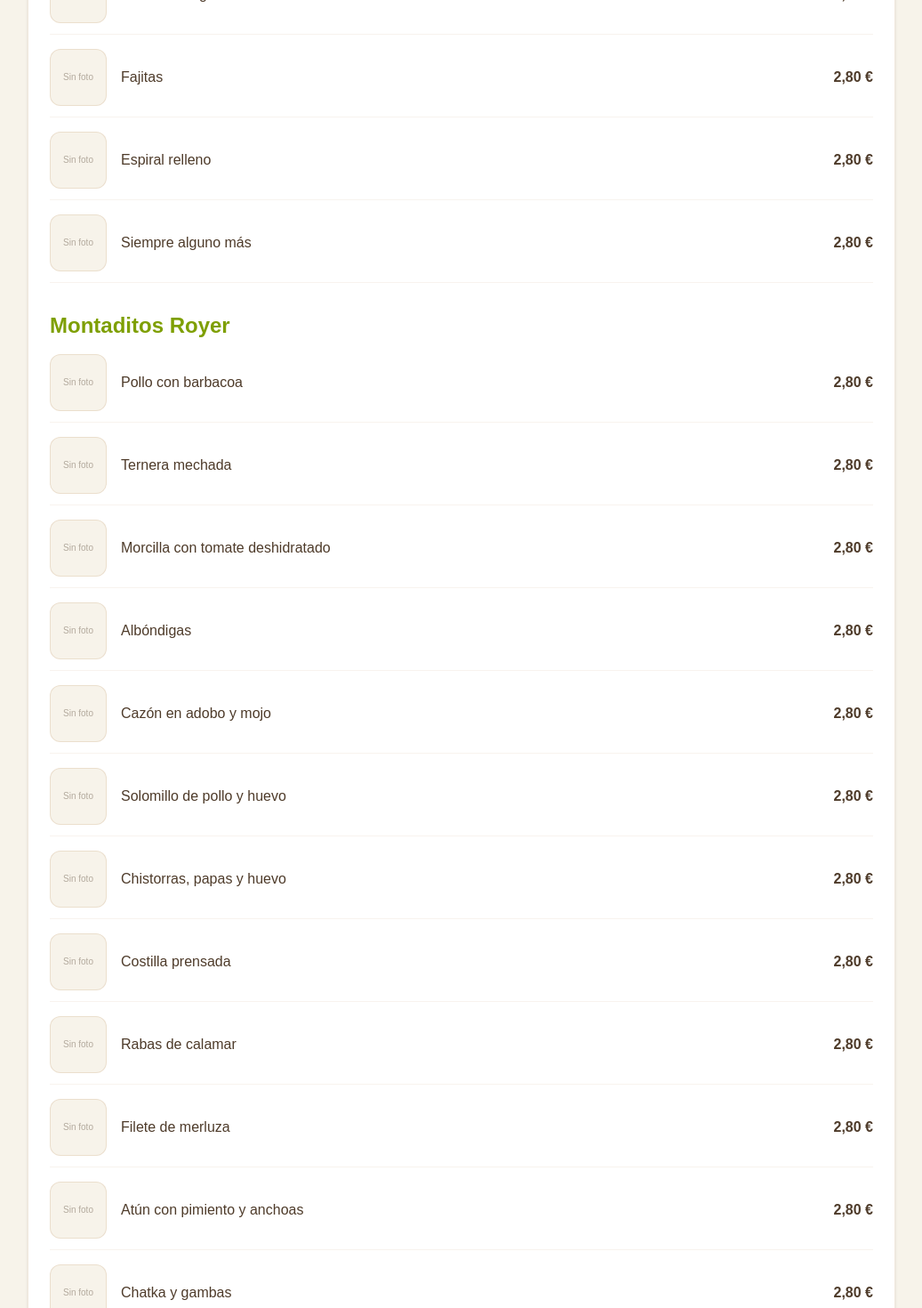
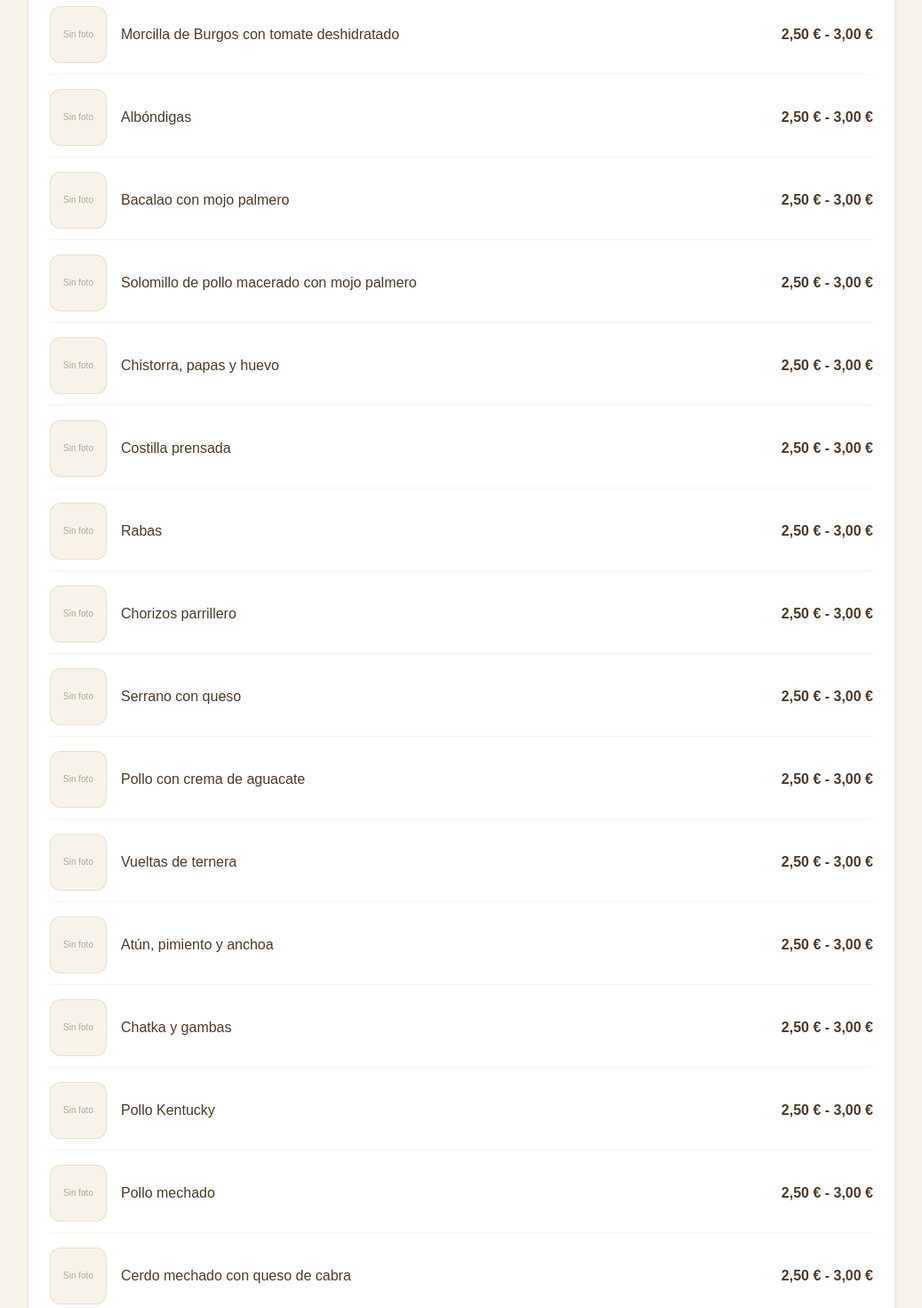
Before and after one commit to jorgemc174/encurtidos-antequera, a React (Vite) app: page /carta-galdar in a window 1280 px wide. Shown: the part 980-2450 px from the top of the page at 89% size, without its empty margins (121-1158 px from the left). Built offline with nearby package versions, Linux system fonts and the light colour scheme.

Commit message:
carta galdar

```diff
--- a/src/pages/CartaGaldar.jsx
+++ b/src/pages/CartaGaldar.jsx
@@ -4,164 +4,142 @@
   const categorias = [
     {
       nombre: { es: "Montaditos", en: "Mini sandwiches" },
-      subcategorias: [
-        {
-          nombre: { es: "Montaditos Especial", en: "Special mini sandwiches" },
       items: [
         {
           nombre: {
             es: "Queso cabra con cebolla caramelizada",
             en: "Goat cheese with caramelized onion",
           },
-              precio: "2,80 €",
+          precio: "2,50 € - 3,00 €",
         },
         {
           nombre: {
             es: "Queso ahumado con arándano",
             en: "Smoked cheese with blueberry",
           },
-              precio: "2,80 €",
+          precio: "2,50 € - 3,00 €",
         },
         {
           nombre: { es: "Tortilla", en: "Spanish omelette" },
-              precio: "2,80 €",
+          precio: "2,50 € - 3,00 €",
+        },
+        {
+          nombre: { es: "Pollo barbacoa", en: "Barbecue chicken" },
+          precio: "2,50 € - 3,00 €",
+        },
+        {
+          nombre: { es: "Ternera mechada", en: "Shredded beef" },
+          precio: "2,50 € - 3,00 €",
+        },
+        {
+          nombre: {
+            es: "Morcilla de Burgos con tomate deshidratado",
+            en: "Burgos black pudding with sun-dried tomato",
+          },
+          precio: "2,50 € - 3,00 €",
+        },
+        {
+          nombre: { es: "Albóndigas", en: "Meatballs" },
+          precio: "2,50 € - 3,00 €",
+        },
+        {
+          nombre: {
+            es: "Bacalao con mojo palmero",
+            en: "Cod with Palmero mojo",
+          },
+          precio: "2,50 € - 3,00 €",
+        },
+        {
+          nombre: {
+            es: "Solomillo de pollo macerado con mojo palmero",
+            en: "Marinated chicken tenderloin with Palmero mojo",
+          },
+          precio: "2,50 € - 3,00 €",
+        },
+        {
+          nombre: {
+            es: "Chistorra, papas y huevo",
+            en: "Chistorra sausage, potatoes and egg",
+          },
+          precio: "2,50 € - 3,00 €",
+        },
+        {
+          nombre: { es: "Costilla prensada", en: "Pressed ribs" },
+          precio: "2,50 € - 3,00 €",
+        },
+        {
+          nombre: { es: "Rabas", en: "Fried squid strips" },
+          precio: "2,50 € - 3,00 €",
+        },
+        {
+          nombre: { es: "Chorizos parrillero", en: "Grilled chorizo" },
+          precio: "2,50 € - 3,00 €",
+        },
+        {
+          nombre: { es: "Serrano con queso", en: "Serrano ham with cheese" },
+          precio: "2,50 € - 3,00 €",
+        },
+        {
+          nombre: {
+            es: "Pollo con crema de aguacate",
+            en: "Chicken with avocado cream",
+          },
+          precio: "2,50 € - 3,00 €",
+        },
+        {
+          nombre: { es: "Vueltas de ternera", en: "Beef strips" },
+          precio: "2,50 € - 3,00 €",
+        },
+        {
+          nombre: {
+            es: "Atún, pimiento y anchoa",
+            en: "Tuna, pepper and anchovy",
+          },
+          precio: "2,50 € - 3,00 €",
+        },
+        {
+          nombre: { es: "Chatka y gambas", en: "Crab stick and prawns" },
+          precio: "2,50 € - 3,00 €",
         },
         {
           nombre: { es: "Pollo Kentucky", en: "Kentucky chicken" },
-              precio: "2,80 €",
+          precio: "2,50 € - 3,00 €",
         },
         {
-              nombre: { es: "Mini hamburguesas", en: "Mini burgers" },
-              precio: "2,80 €",
+          nombre: { es: "Pollo mechado", en: "Shredded chicken" },
+          precio: "2,50 € - 3,00 €",
         },
         {
-              nombre: { es: "Fajitas", en: "Fajitas" },
-              precio: "2,80 €",
+          nombre: {
+            es: "Cerdo mechado con queso de cabra",
+            en: "Shredded pork with goat cheese",
           },
-            {
-              nombre: { es: "Espiral relleno", en: "Stuffed spiral pastry" },
-              precio: "2,80 €",
+          precio: "2,50 € - 3,00 €",
         },
         {
           nombre: { es: "Siempre alguno más", en: "And always more specials" },
-              precio: "2,80 €",
-            },
-          ],
+          precio: "Consultar",
         },
         {
-          nombre: { es: "Montaditos Royer", en: "Royer mini sandwiches" },
-          items: [
-            {
-              nombre: { es: "Pollo con barbacoa", en: "Chicken with barbecue sauce" },
-              precio: "2,80 €",
+          nombre: { es: "Perritos", en: "Hot dogs" },
+          precio: "3,00 €",
         },
         {
-              nombre: { es: "Ternera mechada", en: "Shredded beef" },
-              precio: "2,80 €",
+          nombre: { es: "Hamburguesas", en: "Burgers" },
+          precio: "3,50 €",
         },
         {
           nombre: {
-                es: "Morcilla con tomate deshidratado",
-                en: "Black pudding with sun-dried tomato",
+            es: "Porción de empanada gallega",
+            en: "Portion of Galician pie",
           },
-              precio: "2,80 €",
-            },
-            {
-              nombre: { es: "Albóndigas", en: "Meatballs" },
-              precio: "2,80 €",
-            },
-            {
-              nombre: {
-                es: "Cazón en adobo y mojo",
-                en: "Marinated dogfish with mojo",
-              },
-              precio: "2,80 €",
-            },
-            {
-              nombre: {
-                es: "Solomillo de pollo y huevo",
-                en: "Chicken tenderloin with egg",
-              },
-              precio: "2,80 €",
-            },
-            {
-              nombre: {
-                es: "Chistorras, papas y huevo",
-                en: "Chistorra sausage, potatoes and egg",
-              },
-              precio: "2,80 €",
-            },
-            {
-              nombre: { es: "Costilla prensada", en: "Pressed ribs" },
-              precio: "2,80 €",
-            },
-            {
-              nombre: { es: "Rabas de calamar", en: "Fried squid strips" },
-              precio: "2,80 €",
-            },
-            {
-              nombre: { es: "Filete de merluza", en: "Hake fillet" },
-              precio: "2,80 €",
-            },
-            {
-              nombre: {
-                es: "Atún con pimiento y anchoas",
-                en: "Tuna with peppers and anchovies",
-              },
-              precio: "2,80 €",
-            },
-            {
-              nombre: { es: "Chatka y gambas", en: "Crab stick and prawns" },
-              precio: "2,80 €",
-            },
-            {
-              nombre: {
-                es: "Serrano con queso azul y tumaca",
-                en: "Serrano ham with blue cheese and tomato bread",
-              },
-              precio: "2,80 €",
-            },
-            {
-              nombre: { es: "Croquetas", en: "Croquettes" },
-              precio: "2,80 €",
-            },
-            {
-              nombre: {
-                es: "Jamón york con puerro y queso",
-                en: "Ham with leek and cheese",
-              },
-              precio: "2,80 €",
-            },
-            {
-              nombre: {
-                es: "Berros con queso y miel",
-                en: "Watercress with cheese and honey",
-              },
-              precio: "2,80 €",
-            },
-            {
-              nombre: { es: "Pollo guacamole", en: "Chicken with guacamole" },
-              precio: "2,80 €",
-            },
-            {
-              nombre: { es: "Perritos calientes", en: "Hot dogs" },
-              precio: "2,80 €",
-            },
-            {
-              nombre: { es: "Siempre alguno más", en: "And always more specials" },
-              precio: "2,80 €",
-            },
-          ],
+          precio: "4,95 €",
         },
       ],
     },
     {
       nombre: { es: "Para picar", en: "To share" },
       items: [
-        {
-          nombre: { es: "Ensalada de cangrejo", en: "Crab salad" },
-          precio: "8,95 €",
-        },
         {
           nombre: {
             es: "Tomates aliñados con ventresca",
@@ -171,94 +149,86 @@
         },
         {
           nombre: {
-            es: "Tabla de queso variado canario",
-            en: "Canarian assorted cheese board",
+            es: "Pimientos de Padrón con o sin queso",
+            en: "Padrón peppers with or without cheese",
           },
-          precio: "8,65 €",
+          precio: "9,30 €",
+        },
+        {
+          nombre: { es: "Lágrimas de pollo", en: "Chicken strips" },
+          precio: "12,50 €",
+        },
+        {
+          nombre: { es: "Cazón en adobo", en: "Marinated dogfish" },
+          precio: "12,50 €",
+        },
+        {
+          nombre: {
+            es: "Croquetas variadas, atún, pollo y serrano",
+            en: "Assorted croquettes, tuna, chicken and serrano",
+          },
+          precio: "1,20 € ud.",
+        },
+        {
+          nombre: { es: "Codillo al horno", en: "Roasted pork knuckle" },
+          precio: "19,85 €",
         },
         {
           nombre: { es: "Papas Antequera", en: "Antequera potatoes" },
           precio: "6,50 €",
         },
         {
-          nombre: { es: "Chorizo campo", en: "Country chorizo" },
-          precio: "7,80 €",
+          nombre: { es: "Papas bravas", en: "Patatas bravas" },
+          precio: "5,95 €",
         },
         {
-          nombre: { es: "Jamón ibérico", en: "Iberian ham" },
-          precio: "16,95 €",
+          nombre: {
+            es: "Alitas de pollo a la barbacoa",
+            en: "Barbecue chicken wings",
+          },
+          precio: "8,50 €",
         },
         {
-          nombre: { es: "Costillas barbacoa", en: "Barbecue ribs" },
+          nombre: { es: "Costilla a la barbacoa", en: "Barbecue ribs" },
           precio: "19,85 €",
         },
         {
-          nombre: { es: "Codillo en su jugo", en: "Pork knuckle in its own juices" },
-          precio: "19,85 €",
-        },
-        {
-          nombre: { es: "Anchoas", en: "Anchovies" },
-          precio: "8,85 €",
-        },
-        {
-          nombre: { es: "Boquerones", en: "Marinated anchovies" },
-          precio: "8,85 €",
-        },
-        {
-          nombre: { es: "Mejillones (18/25 piezas)", en: "Mussels (18/25 pieces)" },
-          precio: "15,95 €",
-        },
-        {
-          nombre: { es: "Berberechos", en: "Cockles" },
-          precio: "11,95 €",
-        },
-        {
           nombre: {
-            es: "Langostinos a la carmelita",
+            es: "Langostinos a la Carmelita",
             en: "Carmelita-style prawns",
           },
           precio: "14,50 €",
         },
         {
-          nombre: {
-            es: "Chistorras de Navarra",
-            en: "Navarra chistorra sausages",
-          },
-          precio: "7,80 €",
+          nombre: { es: "Jamón ibérico", en: "Iberian ham" },
+          precio: "17,90 €",
         },
         {
-          nombre: { es: "Rabas", en: "Fried squid strips" },
-          precio: "8,95 €",
+          nombre: { es: "Quesos variados", en: "Assorted cheeses" },
+          precio: "9,80 €",
+        },
+        {
+          nombre: { es: "Chorizo campus", en: "Campus chorizo" },
+          precio: "8,50 €",
+        },
+        {
+          nombre: { es: "Pulpo a la gallega", en: "Galician-style octopus" },
+          precio: "15,90 €",
+        },
+        {
+          nombre: { es: "Mejillones 18/25 piezas", en: "Mussels 18/25 pieces" },
+          precio: "15,95 €",
+        },
+        {
+          nombre: { es: "Mejillones 4/6 piezas", en: "Mussels 4/6 pieces" },
+          precio: "4,95 €",
         },
         {
           nombre: {
-            es: "Ensalada de pollo mostaza y miel",
-            en: "Chicken salad with mustard and honey",
+            es: "Anchoas y boquerones",
+            en: "Anchovies and marinated anchovies",
           },
-          precio: "8,95 €",
-        },
-        {
-          nombre: { es: "Cazuela de albóndigas", en: "Meatball casserole" },
-          precio: "7,20 €",
-        },
-        {
-          nombre: { es: "Atún con mojo", en: "Tuna with mojo sauce" },
-          precio: "7,85 €",
-        },
-        {
-          nombre: { es: "Pulpo a la gallega", en: "Galician-style octopus" },
-          precio: "15,50 €",
-        },
-        {
-          nombre: {
-            es: "Ensalada de pollo crujiente",
-            en: "Crispy chicken salad",
-          },
-          precio: "9,85 €",
-        },
-        {
-          nombre: { es: "Ensalada cóctel", en: "Cocktail salad" },
-          precio: "10,95 €",
+          precio: "8,90 €",
         },
       ],
     },
@@ -266,45 +236,39 @@
       nombre: { es: "Pinchos y banderillas", en: "Skewers and pinchos" },
       items: [
         {
-          nombre: { es: "Cecina y queso", en: "Cured beef and cheese" },
-          precio: "1,90 €",
+          nombre: { es: "Salmón con queso", en: "Salmon with cheese" },
+          precio: "2,20 €",
         },
         {
-          nombre: { es: "Salmón y queso", en: "Salmon and cheese" },
-          precio: "2,00 €",
-        },
-        {
-          nombre: { es: "Piparra y anchoa", en: "Piparra pepper and anchovy" },
-          precio: "1,90 €",
+          nombre: { es: "Piparra con anchoa", en: "Piparra pepper with anchovy" },
+          precio: "2,20 €",
         },
         {
           nombre: {
-            es: "Boquerón con pimiento",
-            en: "Marinated anchovy with pepper",
+            es: "Boquerón con relleno",
+            en: "Stuffed marinated anchovy",
           },
-          precio: "1,90 €",
+          precio: "2,20 €",
         },
         {
-          nombre: { es: "Queso con anchoas", en: "Cheese with anchovies" },
-          precio: "1,90 €",
+          nombre: { es: "Cecina con queso", en: "Cured beef with cheese" },
+          precio: "2,20 €",
         },
         {
-          nombre: {
-            es: "Huevo con boquerón",
-            en: "Egg with marinated anchovy",
-          },
-          precio: "1,90 €",
+          nombre: { es: "Alcachofa braseada", en: "Braised artichoke" },
+          precio: "2,50 €",
         },
         {
-          nombre: {
-            es: "Boquerón y anchoa (matrimonio)",
-            en: "Anchovy and marinated anchovy",
-          },
-          precio: "1,90 €",
+          nombre: { es: "Cuenco de aceitunas", en: "Bowl of olives" },
+          precio: "1,50 €",
         },
         {
-          nombre: { es: "Dátil con queso", en: "Date with cheese" },
-          precio: "1,90 €",
+          nombre: { es: "Cuenco de frutos secos", en: "Bowl of nuts" },
+          precio: "1,50 €",
+        },
+        {
+          nombre: { es: "Siempre alguno más", en: "And always more specials" },
+          precio: "Consultar",
         },
       ],
     },
```
Lines whose indentation alone changed are shown as unchanged.
